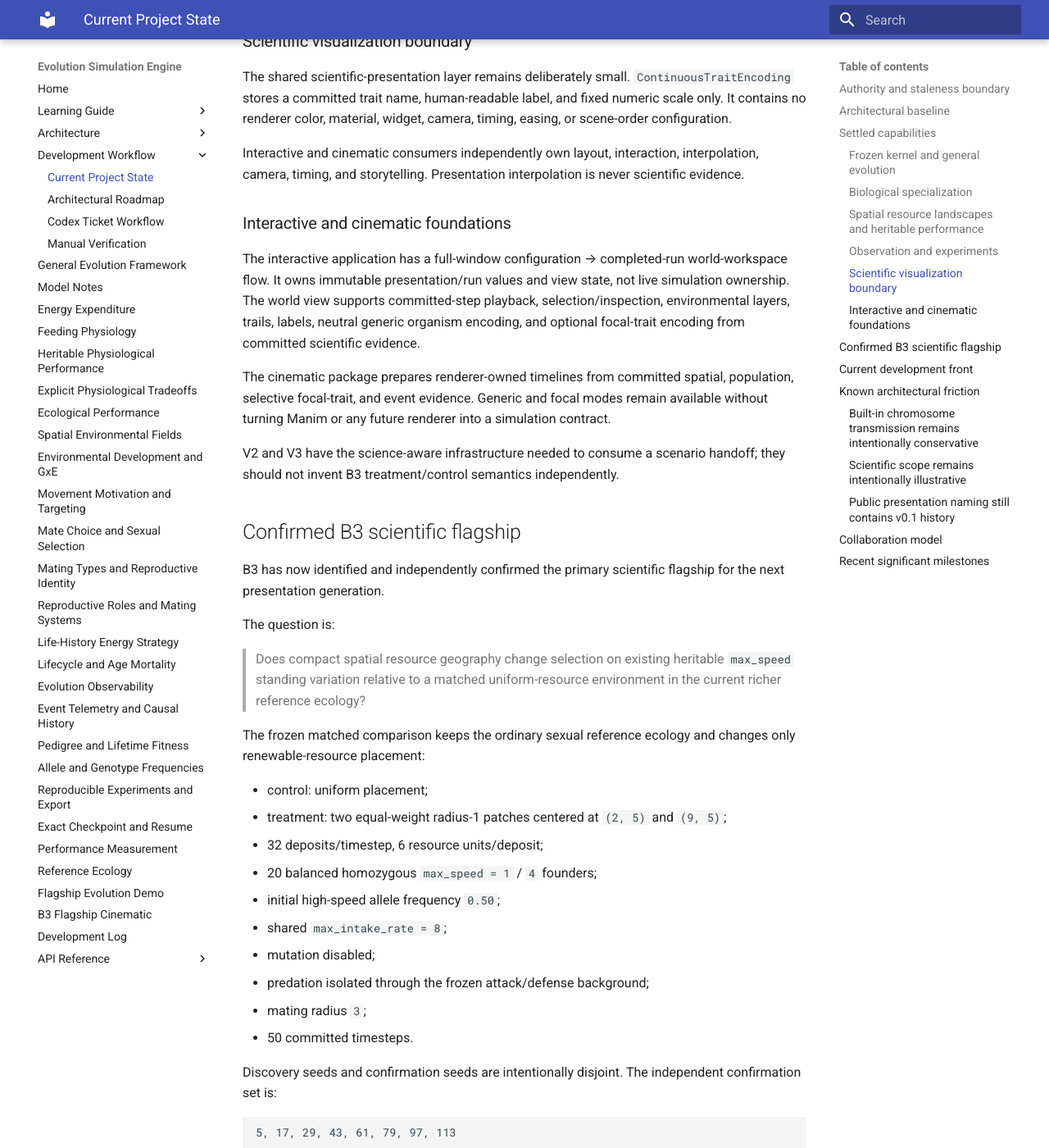
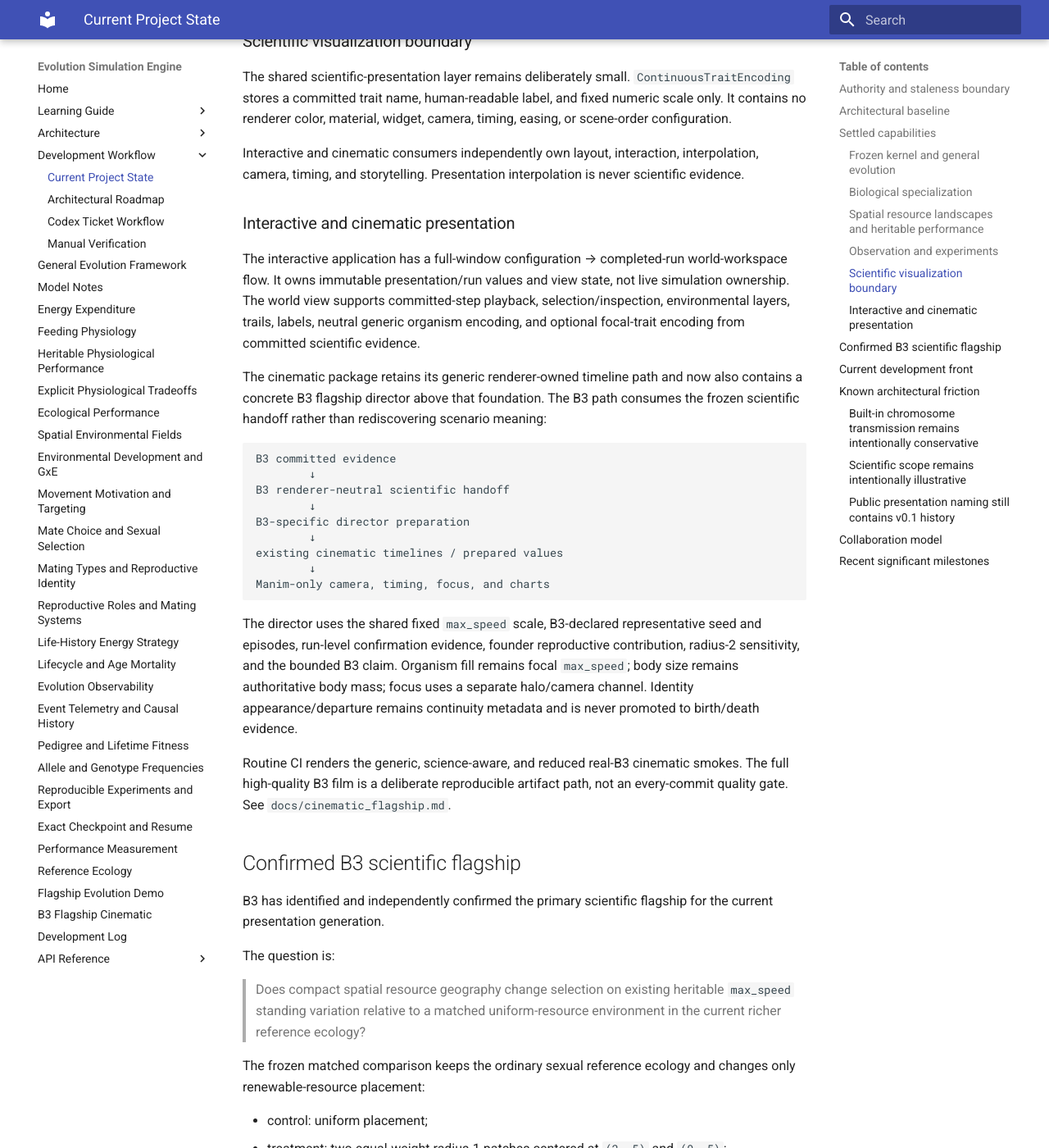
Before and after one commit to abdullahkhan57721/evolution-simulation-engine, an MkDocs documentation site: the page built from docs/development/current_state.md, in a window 1280 px wide and 1400 px high, scrolled down 2912 px. Shown: the whole window at 82% size. Built offline with MkDocs 1.6.1 and Material for MkDocs 9.7.7, drawn with Linux system fonts in a browser that asks for light colours; some of the changed text lies outside the part shown.

Commit message:
Update current state for B3 cinematic director

````diff
--- a/docs/development/current_state.md
+++ b/docs/development/current_state.md
@@ -130,7 +130,7 @@ Interactive and cinematic consumers independently own layout, interaction,
 interpolation, camera, timing, and storytelling. Presentation interpolation is
 never scientific evidence.
 
-### Interactive and cinematic foundations
+### Interactive and cinematic presentation
 
 The interactive application has a full-window configuration → completed-run
 world-workspace flow. It owns immutable presentation/run values and view state,
@@ -139,18 +139,37 @@ selection/inspection, environmental layers, trails, labels, neutral generic
 organism encoding, and optional focal-trait encoding from committed scientific
 evidence.
 
-The cinematic package prepares renderer-owned timelines from committed spatial,
-population, selective focal-trait, and event evidence. Generic and focal modes
-remain available without turning Manim or any future renderer into a simulation
-contract.
+The cinematic package retains its generic renderer-owned timeline path and now
+also contains a concrete B3 flagship director above that foundation. The B3 path
+consumes the frozen scientific handoff rather than rediscovering scenario meaning:
 
-V2 and V3 have the science-aware infrastructure needed to consume a scenario
-handoff; they should not invent B3 treatment/control semantics independently.
+```text
+B3 committed evidence
+        ↓
+B3 renderer-neutral scientific handoff
+        ↓
+B3-specific director preparation
+        ↓
+existing cinematic timelines / prepared values
+        ↓
+Manim-only camera, timing, focus, and charts
+```
+
+The director uses the shared fixed `max_speed` scale, B3-declared representative
+seed and episodes, run-level confirmation evidence, founder reproductive
+contribution, radius-2 sensitivity, and the bounded B3 claim. Organism fill remains
+focal `max_speed`; body size remains authoritative body mass; focus uses a separate
+halo/camera channel. Identity appearance/departure remains continuity metadata and
+is never promoted to birth/death evidence.
+
+Routine CI renders the generic, science-aware, and reduced real-B3 cinematic
+smokes. The full high-quality B3 film is a deliberate reproducible artifact path,
+not an every-commit quality gate. See `docs/cinematic_flagship.md`.
 
 ## Confirmed B3 scientific flagship
 
-B3 has now identified and independently confirmed the primary scientific flagship
-for the next presentation generation.
+B3 has identified and independently confirmed the primary scientific flagship for
+the current presentation generation.
 
 The question is:
 
@@ -197,7 +216,8 @@ compact-vs-uniform effect in both tested confirmation seeds.
 The representative storytelling run is confirmation seed **5**, chosen by the
 predeclared median-effect/legible-episode rule rather than by visual convenience.
 Its real committed movement/resource-consumption episodes are documented in
-`docs/flagship_evolution_demo.md`.
+`docs/flagship_evolution_demo.md` and are consumed directly by the cinematic
+director.
 
 The bounded claim is environment-dependent: under this tested reference-ecology
 configuration, compact radius-1 resource geography favors the high-speed strategy
@@ -207,16 +227,14 @@ patchiness, species-calibrated prediction, or isolated locomotion-cost causality
 
 The original v0.1 `max_intake_rate` flagship remains a secondary historical
 regression/integration example. Its existing helper and presentation entry points
-remain for compatibility until the V2/V3 B3-specific presentation work replaces
-the public story.
+remain for compatibility.
 
 ## Current development front
 
-The key integration uncertainty that motivated B1/B2/B3 is resolved: the project
-now has a confirmed environment-dependent selection scenario and a renderer-neutral
-scientific handoff.
-
-The immediate front is therefore:
+The science and cinematic explanatory path for B3 are now settled. The immediate
+presentation front is the interactive B3 matched-comparison continuation, while
+future modeled work can proceed independently behind the already established
+boundaries:
 
 ```text
 confirmed B3 scientific evidence/storyboard
@@ -224,14 +242,14 @@ confirmed B3 scientific evidence/storyboard
         +-------------------------+
         |                         |
         v                         v
-interactive B3 comparison     cinematic B3 director
-(V2 continuation)             (V3 continuation)
+interactive B3 comparison     B3 flagship cinematic
+(V2 continuation)             (implemented V3 path)
 ```
 
-Both media should consume the B3 treatment/control semantics, fixed `max_speed`
-scale, matched comparison, representative seed/episodes, evidence hierarchy, and
-claim boundaries from `docs/flagship_evolution_demo.md`. They remain free to make
-renderer-specific choices without changing scientific meaning.
+Both media consume the B3 treatment/control semantics, fixed `max_speed` scale,
+matched comparison, representative seed/episodes, evidence hierarchy, and claim
+boundaries from `docs/flagship_evolution_demo.md`. Renderer-specific choices must
+not change scientific meaning.
 
 Presentation work should preserve:
 
@@ -271,11 +289,11 @@ integrated reference-ecology flagship.
 
 ### Public presentation naming still contains v0.1 history
 
-Some existing dashboard/cinematic entry points and helper names still call the
-older `max_intake_rate` demonstration the flagship. B3 intentionally does not
-rewrite renderer choreography. V2/V3 should migrate the public presentation story
-to the confirmed B3 scenario while preserving compatibility or making any API
-rename deliberate.
+Some existing dashboard/helper names still call the older `max_intake_rate`
+demonstration the flagship. The new B3 cinematic path does not require renaming
+those compatibility surfaces. V2 should migrate the interactive public story to
+the confirmed B3 scenario deliberately rather than through broad compatibility
+churn.
 
 ## Collaboration model
 
@@ -291,6 +309,12 @@ independently parallelizable repository iteration.
 
 Newest first; this is a capability summary, not a changelog.
 
+- **B3 flagship cinematic director:** turns the confirmed renderer-neutral B3
+  storyboard into a deterministic explanatory Manim film with matched
+  treatment/control framing, authoritative representative episodes, repeated
+  interaction, founder reproductive contribution, population genetic evidence,
+  independent confirmation, radius-2 sensitivity, fixed scientific scales, and a
+  reproducibility manifest while preserving the generic V3 I1 path.
 - **Confirmed B3 environment-dependent selection:** froze the matched
   uniform-versus-compact `max_speed` scenario before confirmation, executed a
   disjoint eight-seed confirmation set without filtering, confirmed the step-30
````
